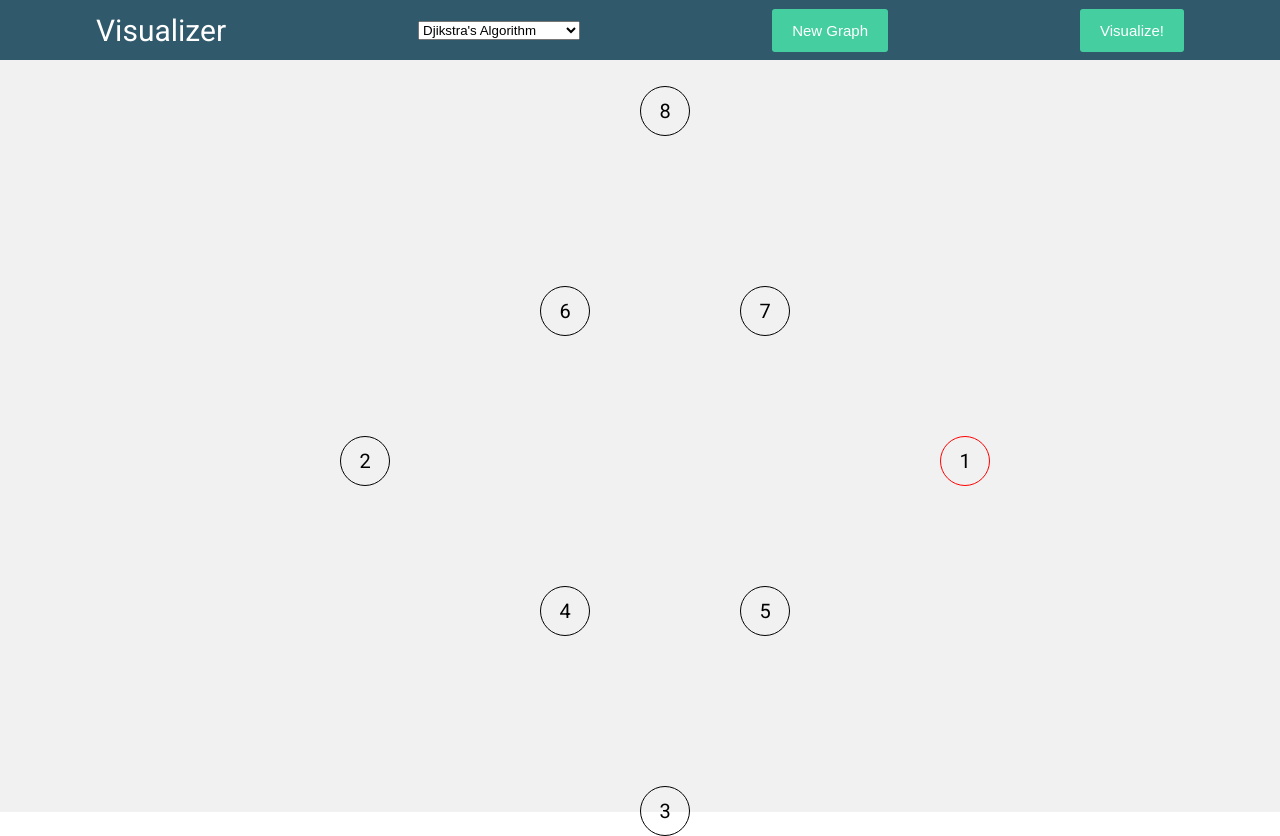
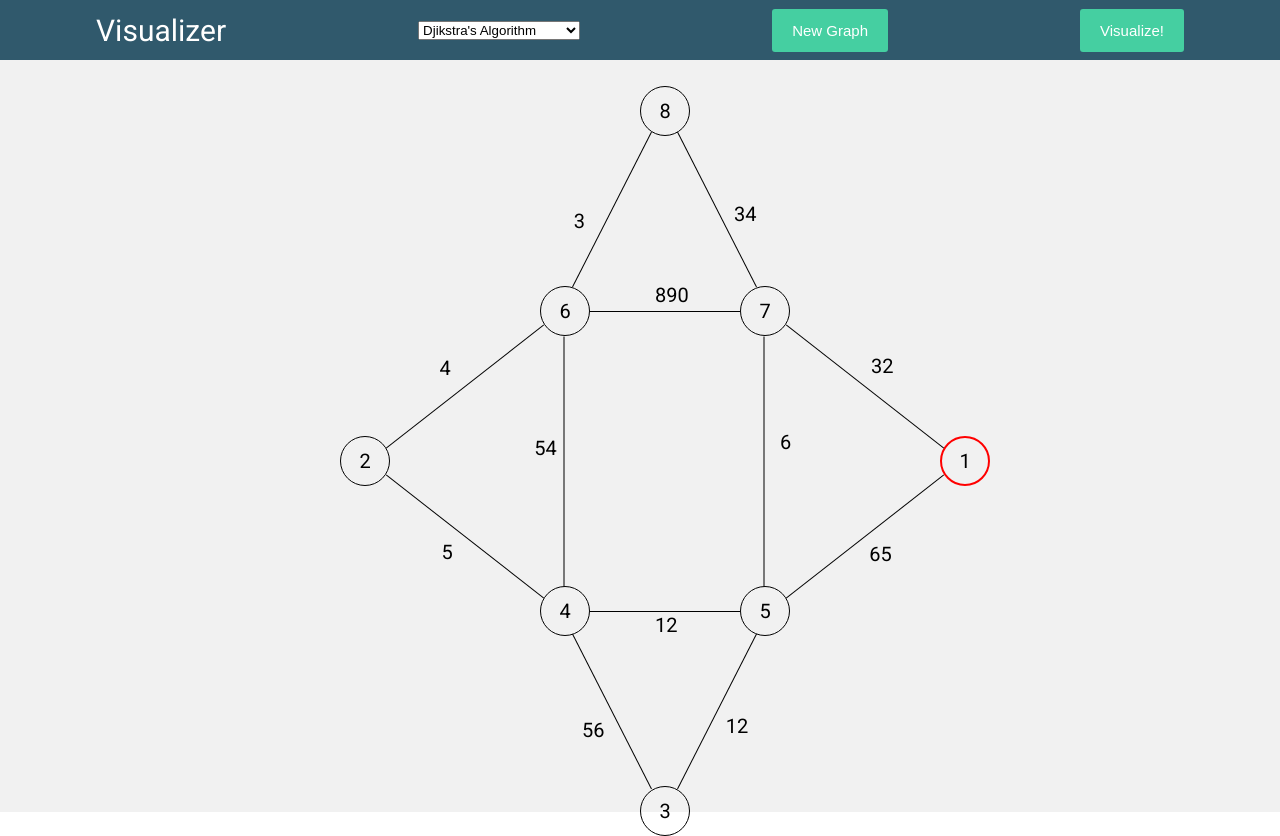
Before and after one commit to zamorai/visualizer, a React (Create React App) app: page / in a window 1280 px wide. Built offline with nearby package versions, Linux system fonts and the light colour scheme.

Commit message:
made graph with random values

```diff
--- a/src/App.js
+++ b/src/App.js
@@ -5,10 +5,18 @@ import Header from './header';
 const nodes = [1,2,3,4,5,6,7,8];
 
 export default function App() {
-  const[selected, setSelected] = useState(1)
-  console.log(selected);
+  const[selected, setSelected] = useState(1);
+  const[weights, setWeights] = useState([12,56,3,34,54,6,890,12,32,4,5,65])
+
+
   const randomSelect = () => {
-    setSelected(Math.floor(Math.random()*10%8+1))
+    //setSelected(Math.floor(Math.random()*10%8+1))
+    var tempWeights = []
+    for(var i = 0; i < weights.length; i++) {
+      tempWeights.push(Math.floor(Math.random()*50))
+    }
+
+    setWeights(tempWeights)
   }
 
   return (
@@ -17,7 +25,7 @@ export default function App() {
       <Header random={randomSelect} />
 
       <section className="body">
-        <Graph nodes={nodes} selected={selected} />
+        <Graph weights={weights} nodes={nodes} selected={selected} />
       </section>
 
     </div>
--- a/src/graph.js
+++ b/src/graph.js
@@ -12,9 +12,17 @@ export default function graph(props) {
     )
   })
 
+  const renderWeights = props.weights.map((item, index) => {
+    return (
+      <div className={`connection connection-${index+1}`}><span className={`connection-text connection_text-${index + 1}`}>{item}</span></div>
+    )
+  })
+
+
   return (
     <div className="graph-container">
       {renderNodes}
+      {renderWeights}
     </div>
   )
 }
--- a/src/styles.css
+++ b/src/styles.css
@@ -110,10 +110,120 @@ color: white;
   transform: translateY(-35rem);
 }
 
+/*------------ WEIGHTS ----------- */
+
+.connection {
+  content: "";
+  position:absolute;
+  height: 1px;
+  width: 10rem;
+  border-bottom: 1px solid black;
+}
+.connection-text {
+  display: inline-block;
+  font-size: 2rem;
+}
+
+.connection-1{
+  transform: translate(-1rem, 27.5rem) rotate(-63deg);
+  width: 17.4rem;
+}
+.connection_text-1 {
+  transform: rotate(63deg) translate(2rem, -7rem);
+}
+
+.connection-2{
+  transform: translate(-11.5rem, 27.5rem) rotate(63deg);
+  width: 17.4rem;
+}
+.connection_text-2 {
+  transform: rotate(-63deg) translate(5rem, 6.9rem);
+}
+
+.connection-3{
+  transform: translate(-11.5rem, -22.7rem) rotate(-63deg);
+  width: 17.4rem;
+}
+.connection_text-3 {
+  transform: rotate(63deg) translate(-3rem, -7.8rem);
+}
+
+.connection-4{
+  transform: translate(-1rem, -22.7rem) rotate(63deg);
+  width: 17.4rem;
+}
+.connection_text-4 {
+  transform: rotate(-63deg) translate(9.7rem, 5.5rem);
+}
+
+.connection-5{
+  transform: translate(-20.1rem, 2.5rem) rotate(90deg);
+  width: 25rem;
+}
+.connection_text-5 {
+  transform: rotate(-90deg) translate(2rem, 10rem);
+}
+
+.connection-6{
+  transform: translate(-0.1rem, 2.5rem) rotate(90deg);
+  width: 25rem;
+}
+.connection_text-6 {
+  transform: rotate(-90deg) translate(6rem, 10rem);
+}
+
+.connection-7{
+  transform: translate(-5rem, -12.5rem) ;
+  width: 15rem;
+}
+.connection_text-7 {
+  transform: translate(6.5rem, -5.5rem);
+}
+
+.connection-8{
+  transform: translate(-5rem, 17.5rem) ;
+  width: 15rem;
+}
+.connection_text-8 {
+  transform: translate(6.5rem, -2.5rem);
+}
+
+.connection-9{
+  transform: translate(12.5rem, -5rem) rotate(38deg) ;
+  width: 20rem;
+}
+.connection_text-9 {
+  transform: translate(9rem, -6.5rem) rotate(-38deg);
+}
+
+.connection-10{
+  transform: translate(-27.5rem, -5rem) rotate(-38deg) ;
+  width: 20rem;
+}
+.connection_text-10 {
+  transform: translate(9rem, -6.5rem) rotate(38deg);
+}
+
+.connection-11{
+  transform: translate(-27.5rem, 10rem) rotate(38deg) ;
+  width: 20rem;
+}
+.connection_text-11 {
+  transform: translate(9rem, -1.5rem) rotate(-38deg);
+}
+
+.connection-12{
+  transform: translate(12.5rem, 10rem) rotate(-38deg) ;
+  width: 20rem;
+}
+.connection_text-12 {
+  transform: translate(9rem, -1.5rem) rotate(38deg);
+}
+
 
 
 /*------------ ANIMATION ----------- */
 
 .selected {
-  border: 1px solid red;
+  border: 2px solid red;
 }
```
